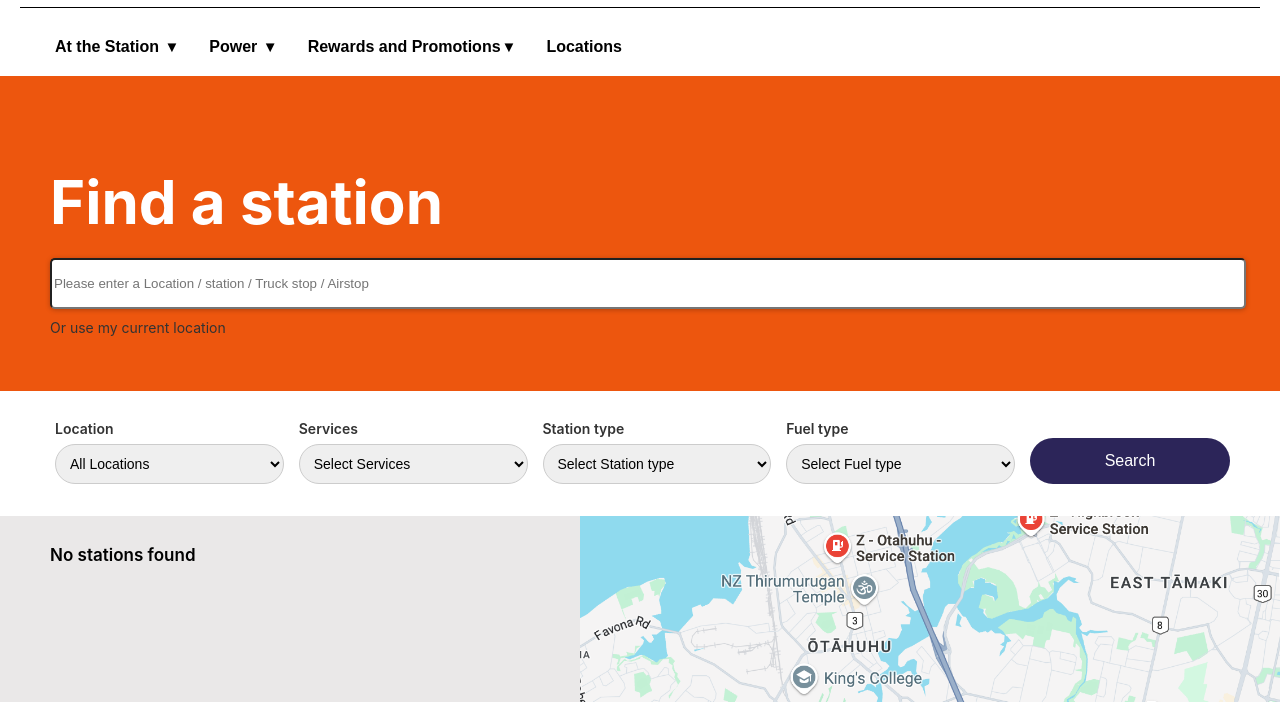
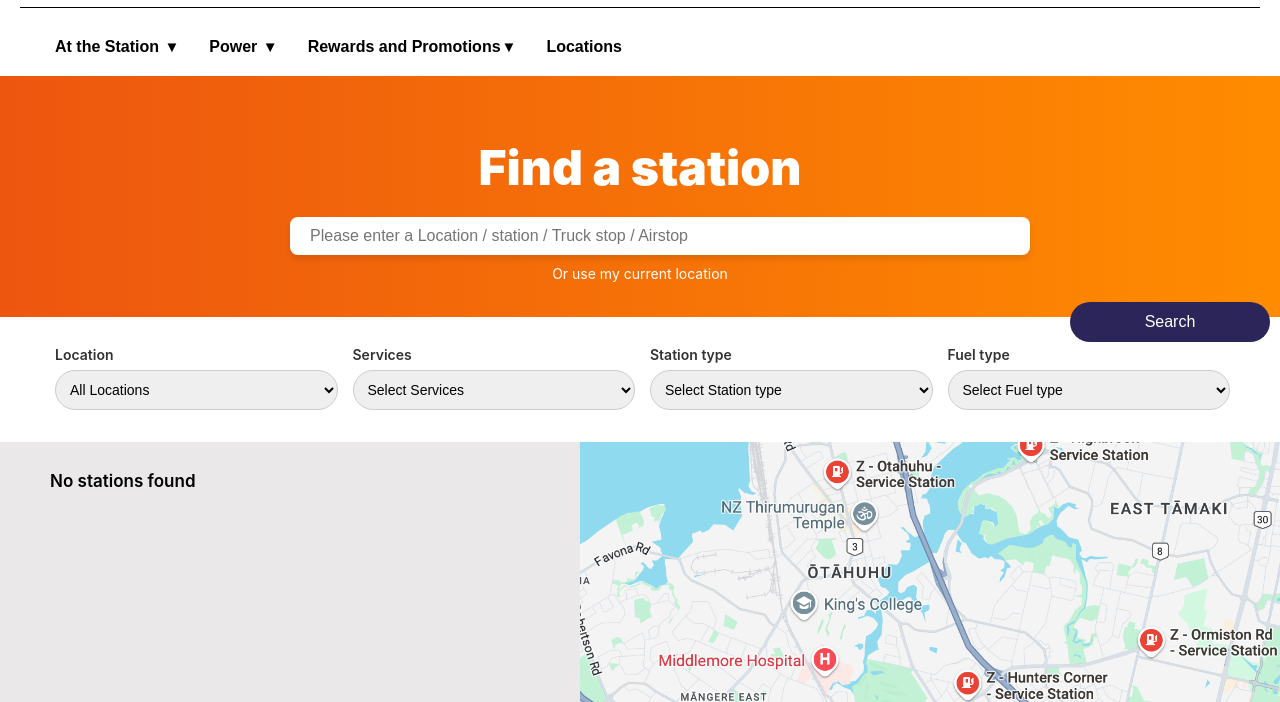
Before and after one commit to harikachi/misfiveshow, a React app in the folder zstation-app/: page / in a window 1280 px wide. Shown: the part 98-800 px from the top of the page. Built offline with nearby package versions, Linux system fonts and the light colour scheme.

Commit message:
Update Banner.css
Changed banner to have gradient

```diff
--- a/zstation-app/src/css/Banner.css
+++ b/zstation-app/src/css/Banner.css
@@ -1,62 +1,63 @@
 .page-header {
-    padding-top: 50px;
-    padding-bottom: 50px;
-    background-color: #ED560E;
+    padding-top: 30px;
+    padding-bottom: 30px;
+    /* Adjusted gradient for a smoother transition */
+    background: linear-gradient(to right, #ED560f, #FF8C00);
+    width: 100vw;
+    display: flex;
+    align-items: center;
+    justify-content: center;
 }
 
 .page-header__text {
+    max-width: 700px;
+    width: 90%;
     display: flex;
-    flex-grow: 1;
     flex-direction: column;
-    justify-content: flex-end;
+    align-items: left;
+}
+
+.page-header__title {
+    color: white;
+    font-size: 3em;
+    font-weight: 900;
+    margin-bottom: 20px;
+}
+
+.page-header-search {
+    width: 100%;
+    padding: 10px 20px;
+    font-size: 16px;
+    border: none; /* Removed border for a cleaner look */
+    background-color: white; /* Ensuring the input field is visibly white */
+    border-radius: 8px;
+    margin-bottom: 10px;
+    box-shadow: 0 4px 6px rgba(0,0,0,0.1); /* Adding subtle shadow for depth */
 }
 
 .page-header-label {
-    margin-top: 10px;
-    text-align: left;
+    font-size: 14px;
+    color: white;
+    cursor: pointer;
 }
 
-.page-header-search {
-    display: block;
-    flex-grow: 1;
-    flex-direction: column;
-    justify-content: flex-end;
-    height: 45px;
-    box-shadow: 0 1px 5px #00000040;
-    border-radius: 5px;
-    margin-right: 20px;
-}
-.container {
-    max-width: calc(100vw - 64px);
-    padding-left: 50px;
+/* Additional styling for the search button inside the input */
+.search-button {
+    background: none;
+    border: none;
+    cursor: pointer;
+    position: absolute;
+    right: 10px;
+    top: 50%;
+    transform: translateY(-50%);
 }
 
-.page-header__title {
-    color: #ffffff;
-    font-size: 60px;
-    text-align: left;
+/* Adding an icon for the 'use my current location' feature */
+.current-location-icon {
+    cursor: pointer;
+    color: white;
+    position: absolute;
+    right: 20px;
+    top: calc(100% + 5px);
+    transform: translateY(-50%);
 }
-
-.h1 {
-    font-size: 74px;
-    font-weight: 700;
-    line-height: 1;
-    margin-bottom: 20px;
-}
-
-.locator-search {
-    position: relative;
-}
-
-@media (max-width: 990px) {
-    .page-header-search {
-        display: flex;
-        flex-grow: 1;
-        flex-direction: column;
-        justify-content: flex-end;
-        height: 45px;
-        box-shadow: 0 1px 5px #00000040;
-        border-radius: 5px;
-        margin-right: 20px;
-    }
-}
```
